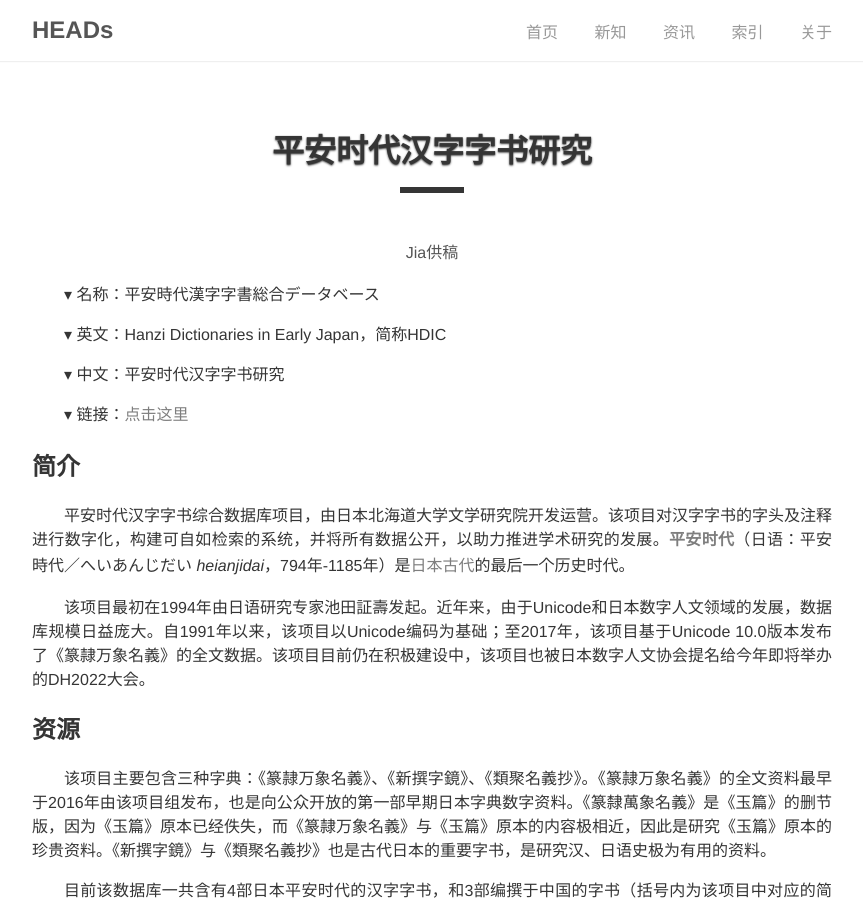
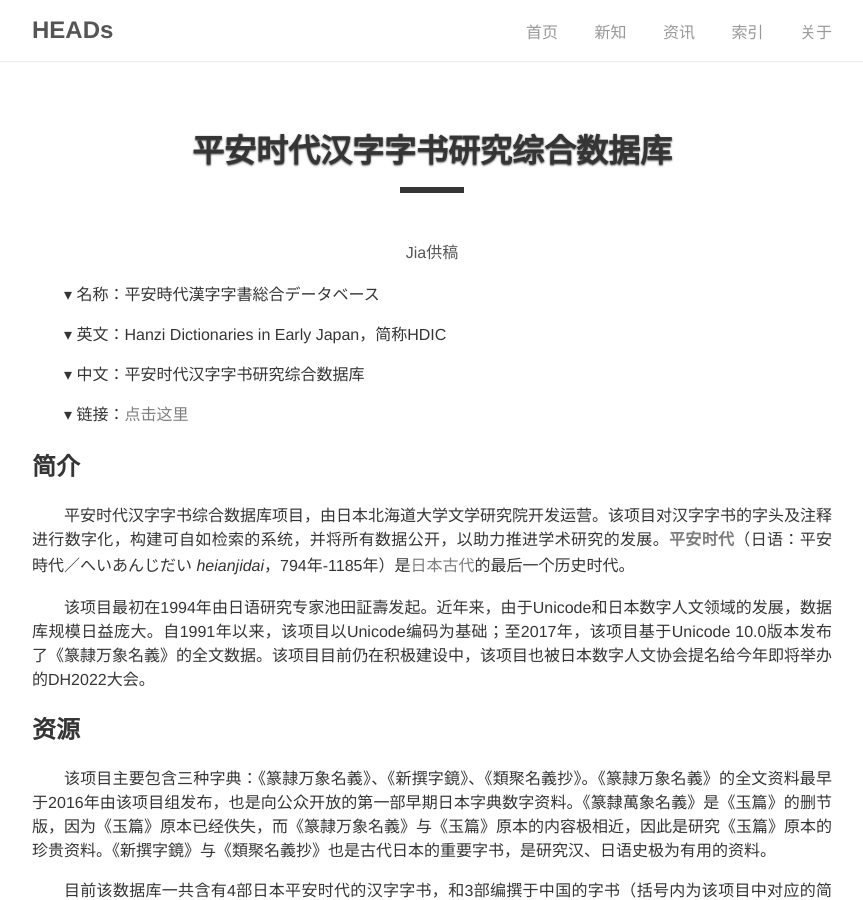
Before and after one commit to DHHD2022/DHHD2022.GitHub.io, a Jekyll site: the page built from dh_blog/_posts/2022-05-25-平安时代汉字字书研究.md, in a window 1280 px wide and 900 px high. Shown: the whole window, without its empty margins (208-1071 px from the left). Built offline with Jekyll 4.4.1, drawn with Linux system fonts in a browser that asks for light colours.

Commit message:
Update 2022-05-25-平安时代汉字字书研究.md

```diff
--- a/dh_blog/_posts/2022-05-25-平安时代汉字字书研究.md
+++ b/dh_blog/_posts/2022-05-25-平安时代汉字字书研究.md
@@ -1,6 +1,6 @@
 ---
 layout: post
-title:  "平安时代汉字字书研究"
+title:  "平安时代汉字字书研究综合数据库"
 info: 本文介绍"平安时代汉字字书研究"数据库。
 keywords: "数据库，字书，汉字"
 type: "BasIntro"
@@ -12,7 +12,7 @@ categories: dh_blog
 
 ▾ 英文：Hanzi Dictionaries in Early Japan，简称HDIC
 
-▾ 中文：平安时代汉字字书研究
+▾ 中文：平安时代汉字字书研究综合数据库
 
 ▾ 链接：[点击这里](https://hdic.jp/)
 
```
